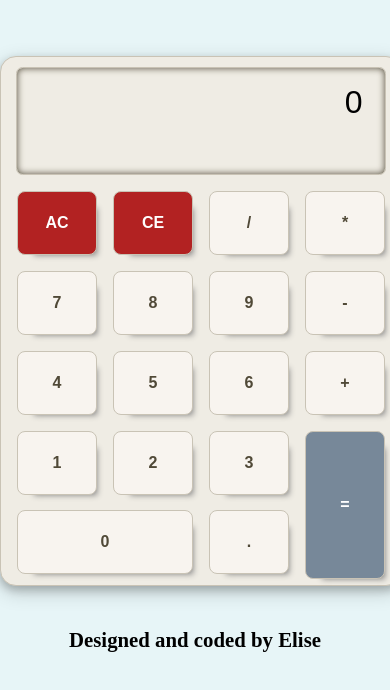
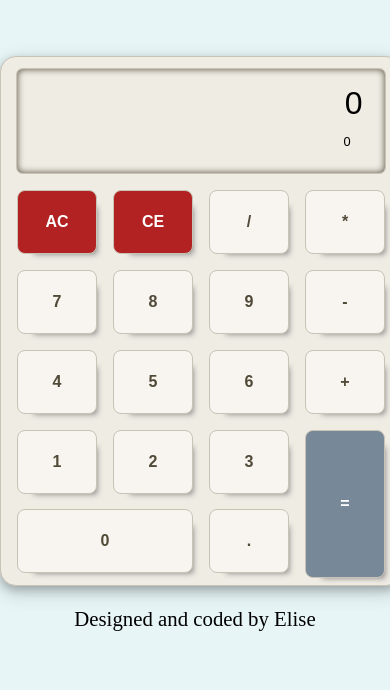
Before and after one commit to elisery/calculator-react, a React (Create React App) app: page / in a window 390 px wide. Shown: the top 690 px of the page. Built offline with nearby package versions, Linux system fonts and the light colour scheme.

Commit message:
Work on adding operations functions

```diff
--- a/src/components/App.css
+++ b/src/components/App.css
@@ -51,23 +51,25 @@ body {
   box-shadow: inset 0 0 7px #504937;
 }
 
-input {
+p {
   border: none;
   background-color: #EFECE4;
   font-family: 'Numans', sans-serif;
+  font-weight: lighter;
   width: 21rem;
   outline: 0;
   text-align: right;
+  margin-top: 0;
 }
 
-input.main {
+p.main {
   font-size: 2rem;
   margin-bottom: 0.8rem;
   padding-right: 0rem;
   margin-right: 0.5rem;
 }
 
-input.calculations {
+p.calculations {
   font-size: 0.8rem;
   padding-right: 0.5rem;
 }
@@ -75,11 +77,11 @@ input.calculations {
 @media only screen and (max-width:800px)
 {
 /* portrait tablets, portrait iPad, landscape e-readers, landscape 800x480 or 854x480 phones */
-  input.main {
+  p.main {
     margin-right: 0.8rem;
     padding: 0rem;
   }
-  input.calculations {
+  p.calculations {
     margin-right: 0.8rem;
     margin-bottom: 0.5rem;
     width: 20rem;
@@ -203,5 +205,7 @@ footer {
 
 .credits {
   font-family: 'Dancing Script', cursive;
+  text-align: center;
+  background-color: transparent;
   font-size: 1.3rem;
 }
--- a/src/components/App.jsx
+++ b/src/components/App.jsx
@@ -9,7 +9,7 @@ class App extends Component {
     super(props);
     this.state = {
       displayVal: [0],
-      displayOp: '',
+      displayOp: [],
       decimalFlag: false
     }
     this.buttonPress = this.buttonPress.bind(this);
@@ -22,13 +22,41 @@ class App extends Component {
       this.allClear();
     } else if (val === 'CE') {
       this.clearEntry();
+    } else if (this.isOperator(val)) {
+      /*
+      1. add to displayOp and clear display val
+      */
     } else {
-      this.showValues(val);
+      this.mainDisplay(val);
     }
   }
 
-  showValues(val) {
+  /*
+  - function to handle operations and equals
+  */
+
+  isOperator(val) {
+    switch(val) {
+      case '-':
+        return true;
+      case '+':
+        return true;
+      case '*':
+        return true;
+      case '/':
+        return true;
+      default:
+        return false;
+    }
+  }
+
+  mainDisplay(val) {
+    /* Display values in main calc display */
     const displayArr = this.state.displayVal;
+    const displayOpArr = this.state.displayOp;
+    /*
+
+    */
     if (val === '.') {
       if (!this.state.decimalFlag) {
         this.setState({ decimalFlag: true })
@@ -40,13 +68,6 @@ class App extends Component {
       displayArr.push(val);
     }
     this.setState({ displayVal: displayArr });
-  }
-  /*
-  - Switch statements to detect operators
-  */
-
-  mainDisplay() {
-    /* Display values in main calc display */
   }
 
   operationsDisplay() {
--- a/src/components/ButtonPad.jsx
+++ b/src/components/ButtonPad.jsx
@@ -25,10 +25,10 @@ const ButtonPad = props => {
           <Button onDisplayClick={onButtonDisplayClick} val={buttonValues.firstRow[1]} styleProp={redButton} />
         </div>
         <div className="first-row">
-          <Button val={buttonValues.firstRow[2]} styleProp={beigeButton} buttonType={operatorButton} />
+          <Button onDisplayClick={onButtonDisplayClick} val={buttonValues.firstRow[2]} styleProp={beigeButton} buttonType={operatorButton} />
         </div>
         <div className="first-row">
-          <Button val={buttonValues.firstRow[3]} styleProp={beigeButton} buttonType={operatorButton} />
+          <Button onDisplayClick={onButtonDisplayClick} val={buttonValues.firstRow[3]} styleProp={beigeButton} buttonType={operatorButton} />
         </div>
       </div>
       <div className="row">
@@ -42,7 +42,7 @@ const ButtonPad = props => {
           <Button onDisplayClick={onButtonDisplayClick} val={buttonValues.secondRow[2]} styleProp={beigeButton} buttonType={numberButtton}/>
         </div>
         <div className="second-row">
-          <Button val={buttonValues.secondRow[3]} styleProp={beigeButton} buttonType={operatorButton}/>
+          <Button onDisplayClick={onButtonDisplayClick} val={buttonValues.secondRow[3]} styleProp={beigeButton} buttonType={operatorButton}/>
         </div>
       </div>
       <div className="row">
@@ -56,7 +56,7 @@ const ButtonPad = props => {
           <Button onDisplayClick={onButtonDisplayClick} val={buttonValues.thirdRow[2]} styleProp={beigeButton} buttonType={numberButtton}/>
         </div>
         <div className="third-row">
-          <Button val={buttonValues.thirdRow[3]} styleProp={beigeButton} buttonType={operatorButton}/>
+          <Button onDisplayClick={onButtonDisplayClick} val={buttonValues.thirdRow[3]} styleProp={beigeButton} buttonType={operatorButton}/>
         </div>
       </div>
       <div className="bottom-buttons">
--- a/src/components/Display.jsx
+++ b/src/components/Display.jsx
@@ -5,8 +5,10 @@ const Display = props => {
   const mainDisplayVal = mainValue.join('');
   return(
     <div className="display inside-border">
-      <input type="text" className="main" maxLength="21" value={mainDisplayVal} />
-      <input type="text" className="calculations" maxLength="21"/>
+      {/* <input type="text" className="main" maxLength="21" value={mainDisplayVal} /> */}
+      <p className="main" maxLength="21">{mainDisplayVal}</p>
+      {/* <input type="text" className="calculations" maxLength="21"/> */}
+      <p className="calculations" maxLength="21">{mainDisplayVal}</p>
     </div>
   )
 
```
